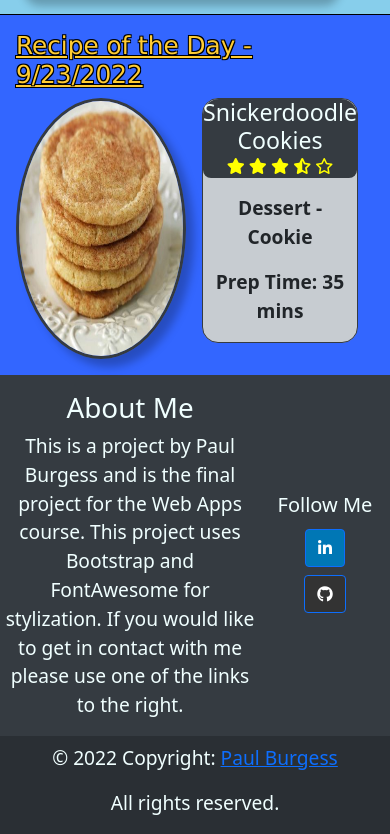
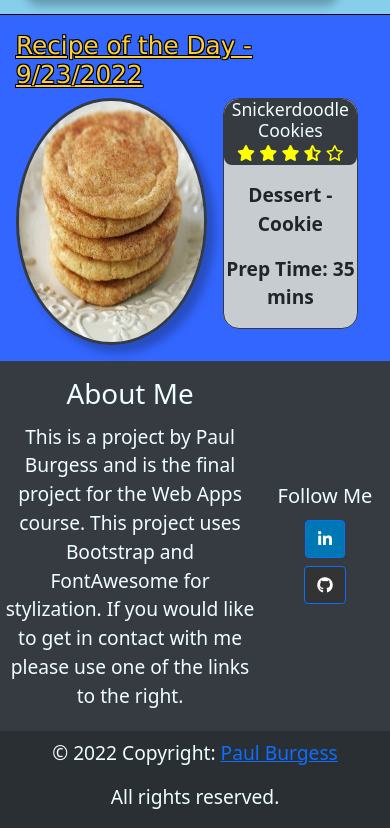
Before and after one commit to PaulBurgess1/WAD-Project, a plain HTML site: page index.html in a window 390 px wide. Shown: the part 4549-5383 px from the top of the page. Drawn offline with nearby package versions, Linux system fonts and the light colour scheme.

Commit message:
small fix

```diff
--- a/css/styles.css
+++ b/css/styles.css
@@ -197,6 +197,9 @@ header h1{
     .desc{
         display:none;
     }
+    .rotd-card .recipe-name h3{
+        font-size: 1.1rem;
+    }
 }
 
 /*Non Mobile Devices ( > 640px) */
--- a/index.html
+++ b/index.html
@@ -213,9 +213,9 @@
                 <script> document.write(new Date().toLocaleDateString()); </script>
             </h2>
             <div class="rotd-card">
-                <img src="images/Snickerdoodle-Cookie.jpg" alt="">
+                <img src="images/Snickerdoodle-Cookie.jpg" alt="Snickerdoodle Cookies">
                 <div>
-                    <a class="recipe-name" href="#"><h3 >Snickerdoodle Cookies</h3></a>
+                    <a class="recipe-name" href="#"><h3>Snickerdoodle Cookies</h3></a>
                     <p class="rating">
                         <i class="fas fa-solid fa-star"></i>
                         <i class="fas fa-solid fa-star"></i>
@@ -241,7 +241,7 @@
     <footer class="footer-box row gx-0">
             <div class="footer-info col-8">
                 <h1>About Me</h1>
-                <p>This is a project by Paul Burgess and is the final project for the Web Apps course.
+                <p class="p-1">This is a project by Paul Burgess and is the final project for the Web Apps course.
                   This project uses Bootstrap and FontAwesome for stylization. If you would like to get in contact with me please use one of the links to the right.</p>
             </div>
 
```
